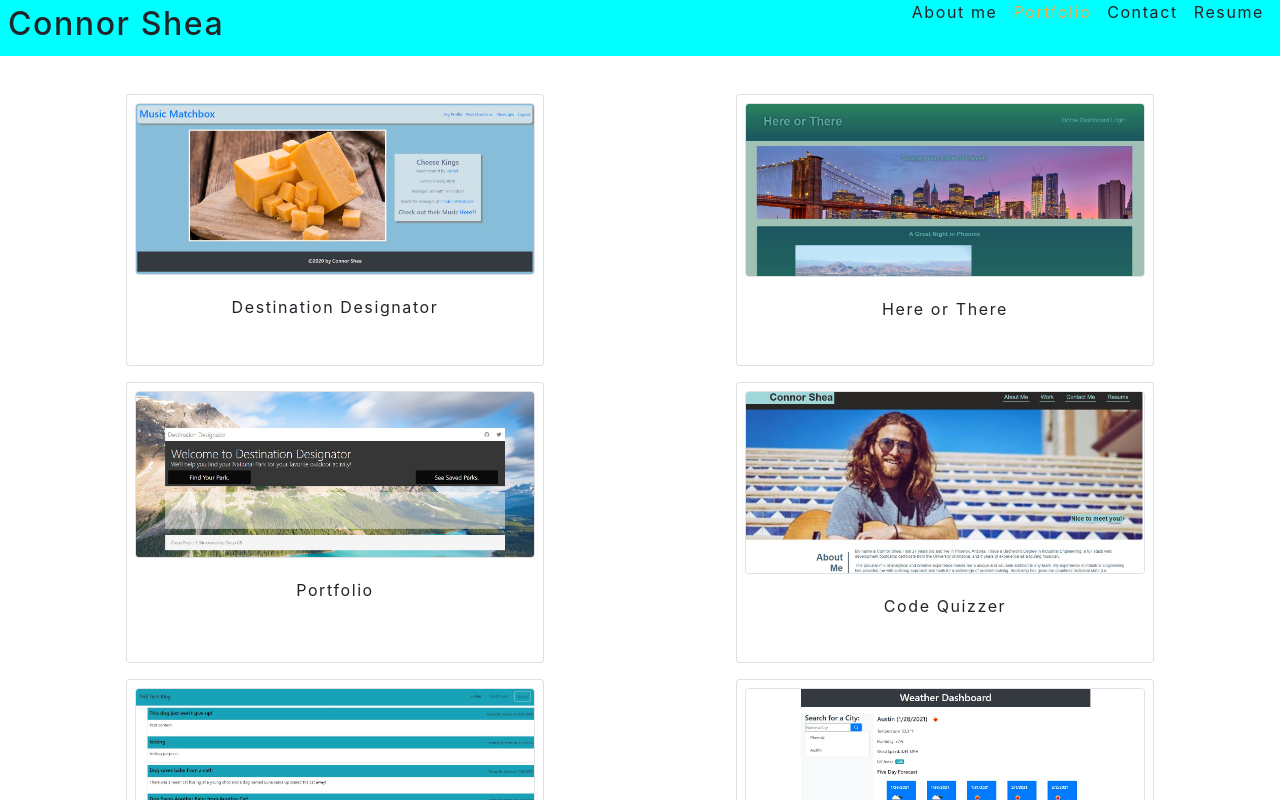
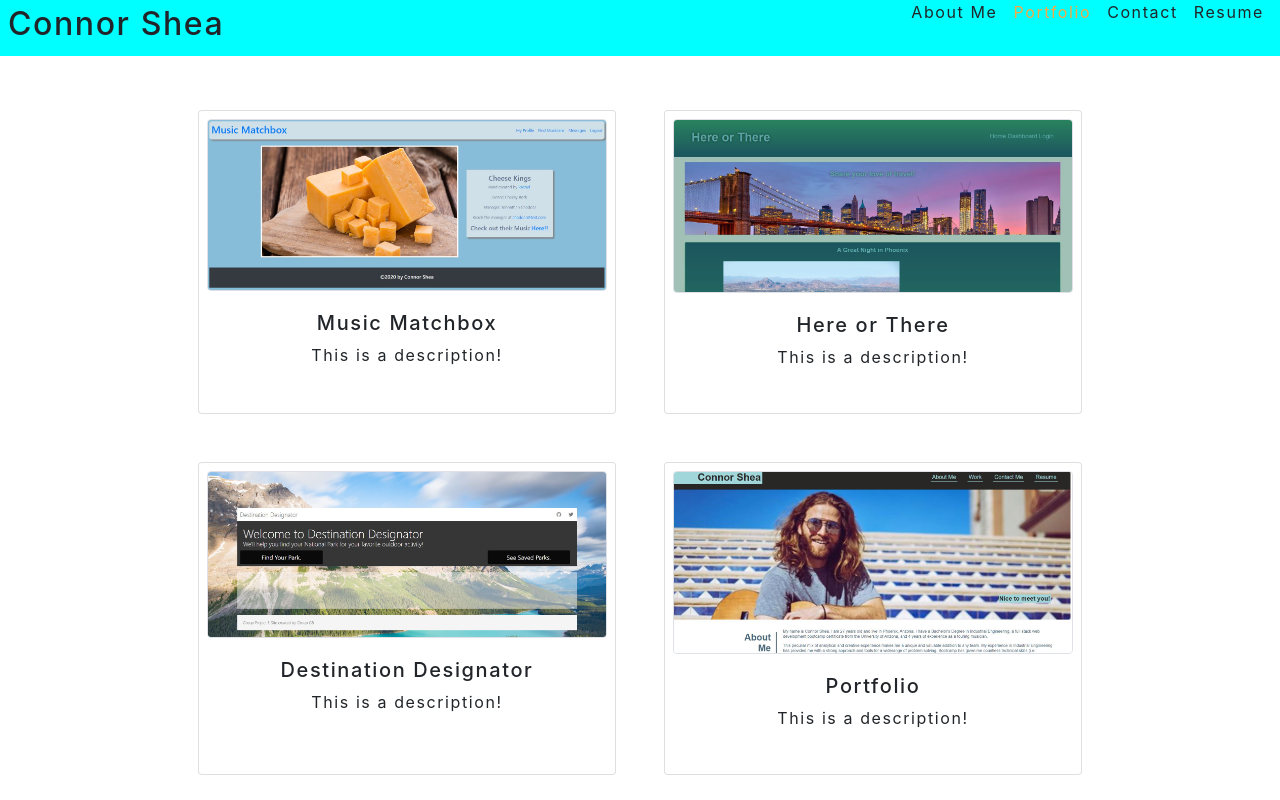
Before and after one commit to connorshea15/shea-portfolio, a React (Create React App) app: page / in a window 1280 px wide. Both pictures are taken after a click on the element "Portfolio". Shown: the top 800 px of the page. Built offline with nearby package versions, Linux system fonts and the light colour scheme.

Commit message:
I have the projects section in a pretty good place!

```diff
--- a/src/components/Footer/index.js
+++ b/src/components/Footer/index.js
@@ -4,11 +4,11 @@ function Footer() {
 
     return (
         <div className="footer">
-            <a className="mx-2" href="https://github.com/connorshea15">
-                <img src={require("../../assets/GitHub-Mark/PNG/GitHub-Mark-64px.JPG")} alt="GitHub Icon" key="github" />
-            </a>
             <a className="mx-2" href="https://www.linkedin.com/in/connor-shea-159830b0/">
                 <img className="li-logo" src={require("../../assets/LI-Logo.png")} alt="LinkedIn Logo" key="linked-in" />
+            </a>
+            <a className="mx-4" href="https://github.com/connorshea15">
+                <img src={require("../../assets/GitHub-Mark/PNG/GitHub-Mark-64px.JPG")} alt="GitHub Icon" key="github" />
             </a>
        </div>
     );
--- a/src/components/Navigation/index.js
+++ b/src/components/Navigation/index.js
@@ -11,11 +11,11 @@ function Navigation(props) {
 
 
     return (
-        <ul className="flex-row header-element">
+        <ul className="d-flex flex-row header-element">
             <div className="flex-row header-element">
             <li className={`mx-2 ${currentSection === 'About' && 'navActive'}`}>
                 <p onClick={() => setCurrentSection('About')} key="About">
-                    About me
+                    About Me
                 </p>
             </li>
             <li className={`mx-2 ${currentSection === 'Portfolio' && 'navActive'}`}>
--- a/src/components/Project/index.js
+++ b/src/components/Project/index.js
@@ -4,7 +4,7 @@ import { Popover } from 'antd';
 
 function Project() {
 
-    const [state, setState] = useState({ hover: false });
+    /*const [state, setState] = useState({ hover: false });
 
     const showLinks = () => {
         setState({ hover: true });
@@ -12,38 +12,44 @@ function Project() {
 
     const hideLinks = () => {
         setState({ hover: false });
-    };
+    };*/
 
     const projects = [
         {
-            name: "Destination Designator",
-            link: "https://connorshea15.github.io/Destination-Designator/",
-            gitLink: "https://github.com/connorshea15/Destination-Designator"
+            name: "Music Matchbox",
+            link: "https://music-matchbox.herokuapp.com/",
+            gitLink: "https://github.com/connorshea15/Music-Matchbox",
+            description: "This is a description!"
         },
         {
             name: "Here or There",
             link: "https://here-or-there-project.herokuapp.com/",
-            gitLink: "https://github.com/connorshea15/group-3-project"
+            gitLink: "https://github.com/connorshea15/group-3-project",
+            description: "This is a description!"
+        },
+        {
+            name: "Destination Designator",
+            link: "https://connorshea15.github.io/Destination-Designator/",
+            gitLink: "https://github.com/connorshea15/Destination-Designator",
+            description: "This is a description!"
         },
         {
             name: "Portfolio",
             link: "https://connorshea15.github.io/Connor-Shea-Portfolio/",
-            gitLink: "https://github.com/connorshea15/Connor-Shea-Portfolio"
-        },
-        {
-            name: "Code Quizzer",
-            link: "https://connorshea15.github.io/Shea-Code-Quiz/",
-            gitLink: "https://github.com/connorshea15/Shea-Code-Quiz"
+            gitLink: "https://github.com/connorshea15/Connor-Shea-Portfolio",
+            description: "This is a description!"
         },
         {
             name: "THE Tech Blog",
             link: "https://shea-tech-blog.herokuapp.com/",
-            gitLink: "https://github.com/connorshea15/shea-tech-blog"
+            gitLink: "https://github.com/connorshea15/shea-tech-blog",
+            description: "This is a description!"
         },
         {
-            name: "Work Day Scheduler",
-            link: "https://connorshea15.github.io/Shea-Work-Day-Scheduler/",
-            gitLink: "https://github.com/connorshea15/Shea-Work-Day-Scheduler"
+            name: "Weather Dashboard",
+            link: "https://connorshea15.github.io/Shea-Weather-Dashboard/",
+            gitLink: "https://github.com/connorshea15/Shea-Weather-Dashboard",
+            description: "This is a description!"
         }
     ]
 
@@ -51,33 +57,28 @@ function Project() {
 
     return (
 
-        <div class="d-flex flex-row justify-content-around">
+        <div class="d-flex flex-row justify-content-center">
             {projects.map((project, i) => (
-                    <div class="card m-2 p-2 project-card" key={project.name}>
+                    <div class="card m-4 p-2 project-card" key={project.name}>
                         <div class="image-stack card-img-top">
                         <img
-                            onMouseEnter={showLinks}
-                            onMouseLeave={hideLinks}
                             src={require(`../../assets/images/${i}.JPG`)}
                             alt={project.name}
-                            class="rounded border project-photo"
+                            class="rounded border project-photo img-fluid"
                         >
                         </img>
-                        {state.hover &&
-                                (
-                                    <div class="overlay text-center" onMouseEnter={showLinks}>
+                                    <div class="overlay text-center">
                                         <div class="overlay-text">
-                                        <h5 className="card-title"><a href={project.link}>Live Application</a></h5>
-                                        <h6 className="card-text"><a href={project.gitLink}>
+                                        <h5 class="my-3"><a href={project.link} className="live-app-text">Live Application</a></h5>
+                                        <h6><a href={project.gitLink}>
                                             <img src={require("../../assets/GitHub-Mark/PNG/GitHub-Mark-64px.JPG")} alt="GitHub Icon" key="github" />
                                         </a></h6>
                                         </div>
                                     </div>
-                                )
-                            }
                         </div>
                         <div class="card-body text-center">
-                            <p>{project.name}</p>
+                            <h5>{project.name}</h5>
+                            <p>{project.description}</p>
                         </div>
                     </div>
             ))}
--- a/src/index.css
+++ b/src/index.css
@@ -170,10 +170,13 @@ li p {
   transition: .5s ease;
 }
 
+.live-app-text {
+  text-decoration: none;
+  color: white;
+}
+
 .overlay-text {
   white-space: nowrap;
-  text-decoration: none;
-  color: white;
   font-size: 20px;
   position: absolute;
   overflow: hidden;
@@ -191,7 +194,7 @@ li p {
 .footer {
   margin: 0 auto;
 	max-width: 90%;
-  padding: 50px 30px;
+  padding: 30px 30px;
   text-align: center;
 }
 
```
